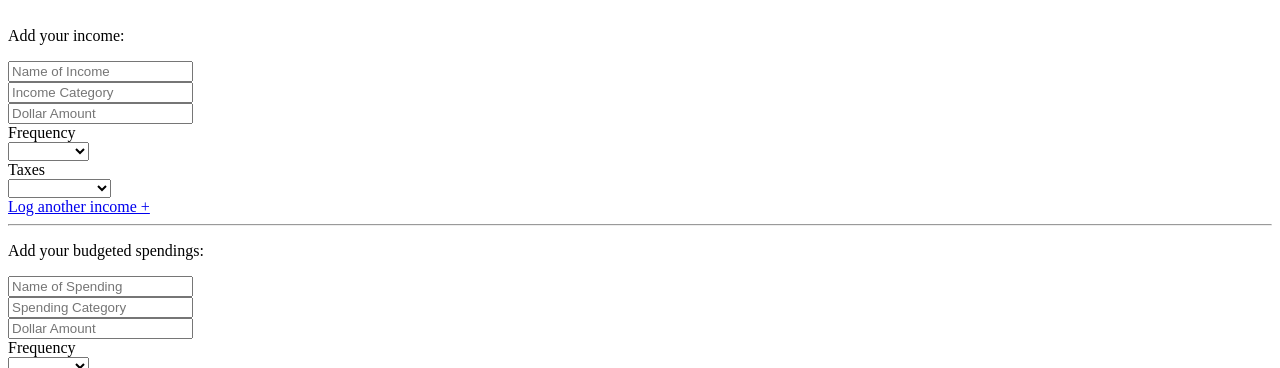
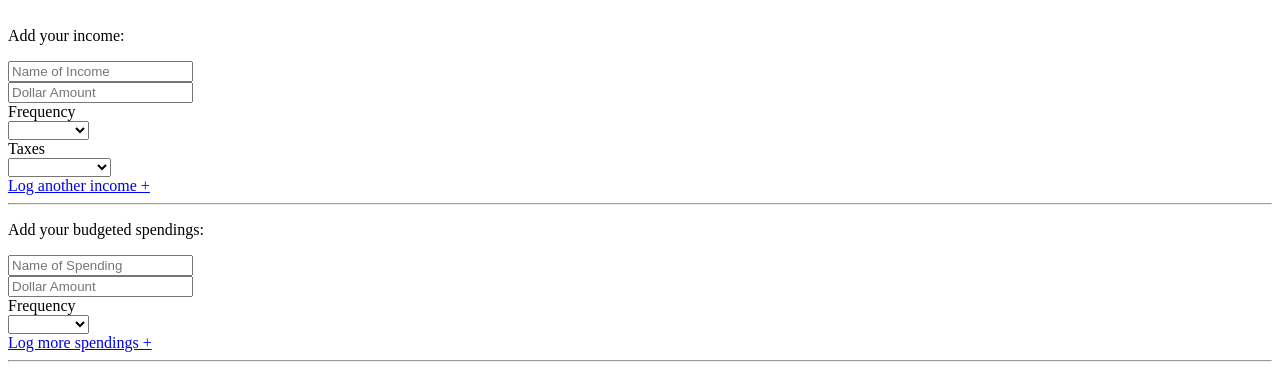
Before and after one commit to mattjkatz/capstone-frontend, a Vue app: page /finance-create in a window 1280 px wide. Shown: the part 1328-1696 px from the top of the page. Built offline with nearby package versions, Linux system fonts and the light colour scheme; the HTML template or start-up script is replaced by a standard one.

Commit message:
get rid of categories and condense css

```diff
--- a/src/views/FinanceCreateView.vue
+++ b/src/views/FinanceCreateView.vue
@@ -39,7 +39,8 @@ export default {
                 <p class="p text-gray-600 mb-3">Add your income:</p>
               </div>
               <form class="user" v-on:submit.prevent="financeCreate()">
-                <div class="form-group">
+                <div class="form-group row">
+                  <div class="col-sm-6 mb-3 mb-sm-0">
                     <input
                       type="text"
                       class="form-control form-control-user"
@@ -48,7 +49,7 @@ export default {
                       v-model="newFinance.name"
                     />
                   </div>
-                <div class="form-group">
+                  <!-- <div class="form-group">
                   <input
                     type="text"
                     class="form-control form-control-user"
@@ -56,8 +57,8 @@ export default {
                     placeholder="Income Category"
                     v-model="newFinance.category"
                   />
-                </div>
-                <div class="form-group">
+                </div> -->
+                  <div class="col-sm-6">
                     <input
                       type="number"
                       class="form-control form-control-user"
@@ -65,6 +66,7 @@ export default {
                       placeholder="Dollar Amount"
                       v-model="newFinance.amount"
                     />
+                  </div>
                 </div>
                 <div class="input-group mb-3">
                   <div class="input-group-prepend">
@@ -93,7 +95,8 @@ export default {
                 <p class="p text-gray-600 mb-3">Add your budgeted spendings:</p>
               </div>
               <form class="user" v-on:submit.prevent="financeCreate()">
-                <div class="form-group">
+                <div class="form-group row">
+                  <div class="col-sm-6 mb-3 mb-sm-0">
                     <input
                       type="text"
                       class="form-control form-control-user"
@@ -102,7 +105,7 @@ export default {
                       v-model="newFinance.name"
                     />
                   </div>
-                <div class="form-group">
+                  <!-- <div class="form-group">
                   <input
                     type="text"
                     class="form-control form-control-user"
@@ -110,8 +113,8 @@ export default {
                     placeholder="Spending Category"
                     v-model="newFinance.category"
                   />
-                </div>
-                <div class="form-group">
+                </div> -->
+                  <div class="col-sm-6">
                     <input
                       type="number"
                       class="form-control form-control-user"
@@ -119,6 +122,7 @@ export default {
                       placeholder="Dollar Amount"
                       v-model="newFinance.amount"
                     />
+                  </div>
                 </div>
                 <div class="input-group mb-3">
                   <div class="input-group-prepend">
```
Lines whose indentation alone changed are shown as unchanged.
